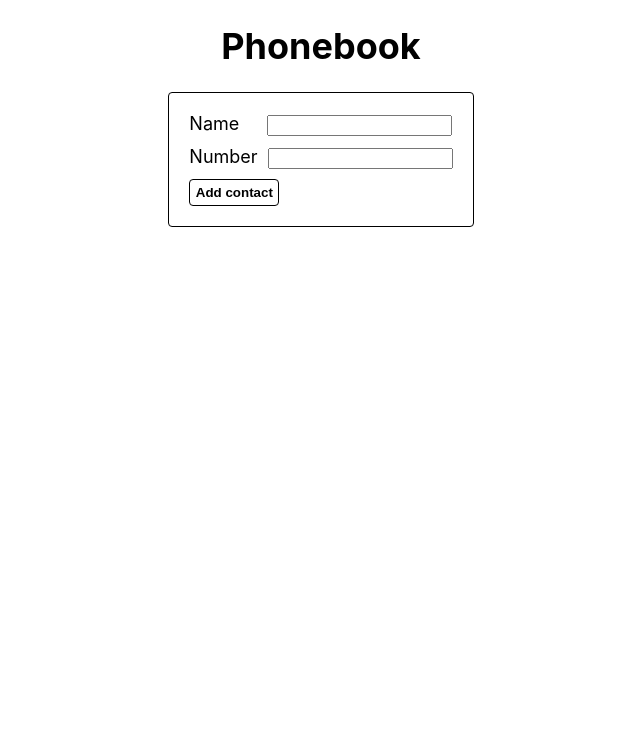
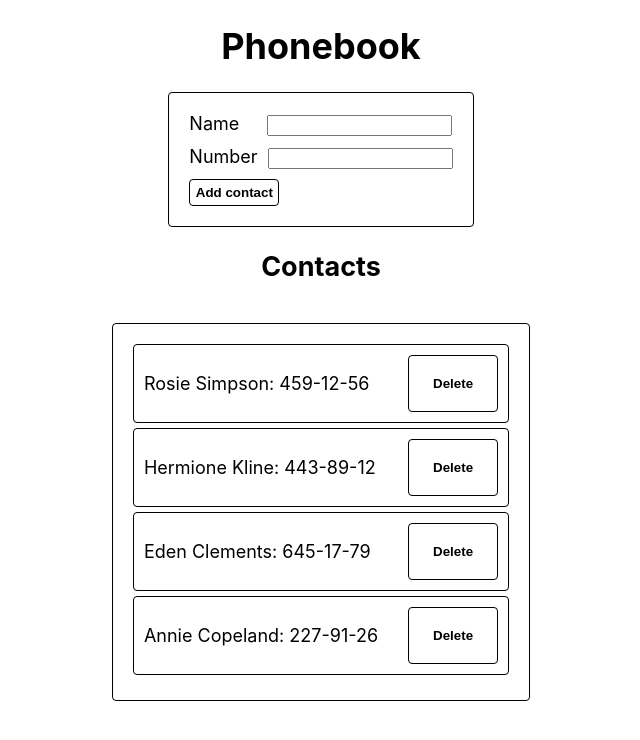
Before and after one commit to BohdanHubin/goit-react-hw-02-phonebook, a React (Create React App) app: page / in a window 1280 px wide. Shown: the top 740 px of the page, without its empty margins (319-959 px from the left). Built offline with nearby package versions, Linux system fonts and the light colour scheme.

Commit message:
add Contact list

```diff
--- a/src/components/App.jsx
+++ b/src/components/App.jsx
@@ -4,11 +4,17 @@
 import { nanoid } from 'nanoid'
 
 import ContactForm from './ContactForm';
+import ContactList from './ContactList/ContactList';
 
 class App extends Component {
 
 state = {
-  contacts: [],
+  contacts: [
+    {id: 'id-1', name: 'Rosie Simpson', number: '459-12-56'},
+    {id: 'id-2', name: 'Hermione Kline', number: '443-89-12'},
+    {id: 'id-3', name: 'Eden Clements', number: '645-17-79'},
+    {id: 'id-4', name: 'Annie Copeland', number: '227-91-26'},
+  ],
   filter: ''
 }
 
@@ -24,11 +30,31 @@
     }));
   };
 
+  deleteContact = todoId => {
+    this.setState(prevState => ({
+      contacts: prevState.contacts.filter(contact => contact.id !== todoId),
+    }));
+  };
+
+  getVisibleContacts = () => {
+    const { filter, contacts } = this.state;
+    const normalizedFilter = filter.toLowerCase();
+
+    return contacts.filter(contact =>
+      contact.name.toLowerCase().includes(normalizedFilter)
+    );
+  };
+
+
   render() {
+    const visibleContacts = this.getVisibleContacts();
+
     return (
       <div className={style.container}>
        <h1>Phonebook</h1>
         <ContactForm onSubmit={this.addContact} />
+        <h2>Contacts</h2>
+        <ContactList onDeleteContact={this.deleteContact} contacts={visibleContacts}/>
       </div>)
 }
 }
--- /dev/null
+++ b/src/components/ContactList/ContactList.jsx
@@ -0,0 +1,34 @@
+import style from './ContactList.module.css';
+import PropTypes from 'prop-types';
+
+export default function ContactList({ contacts, onDeleteContact }) {
+    return (
+        <ul className={style.list}>
+            {contacts.map(({ id, name, number }) => (
+                <li key={id} className={style.item}>
+                    <p className={style.contact}>
+                        {name}: {number}
+                    </p>
+                    <button
+                        className={style.btn}
+                        type="submit"
+                        onClick={() => onDeleteContact(id)}
+                    >
+                        Delete
+                    </button>
+                </li>
+            ))}
+        </ul>
+    );
+}
+
+ContactList.propTypes = {
+  contacts: PropTypes.arrayOf(
+    PropTypes.shape({
+      id: PropTypes.string.isRequired,
+      name: PropTypes.string.isRequired,
+      number: PropTypes.string.isRequired,
+    })
+  ),
+  onDeleteContact: PropTypes.func.isRequired,
+};
--- /dev/null
+++ b/src/components/ContactList/ContactList.module.css
@@ -0,0 +1,40 @@
+.list {
+    display: flex;
+    justify-content: center;
+    flex-direction: column;
+    border: 1px solid #000000;
+    padding: 20px;
+    border-radius: 4px;
+
+}
+
+.item {
+    background-color: #FFFFFF;
+    border: 1px solid #000000;
+    padding: 10px;
+    border-radius: 4px;
+    margin-bottom: 5px;
+    display: flex;
+    justify-content: space-between;
+}
+
+.contact {
+    margin-right: 30px;
+}
+
+.btn {
+    text-decoration: none;
+    cursor: pointer;
+    width: 90px;
+    font-weight: bold;
+    color: #000000;
+    border: 1px solid #000000;
+    border-radius: 4px;
+    background: #ffffff;
+}
+
+.btn:hover {
+    background: #267bef;
+    color: #FFFFFF;
+    border: none;
+}
--- /dev/null
+++ b/src/components/ContactList/index.js
@@ -0,0 +1 @@
+export { default } from './ContactList';
```
